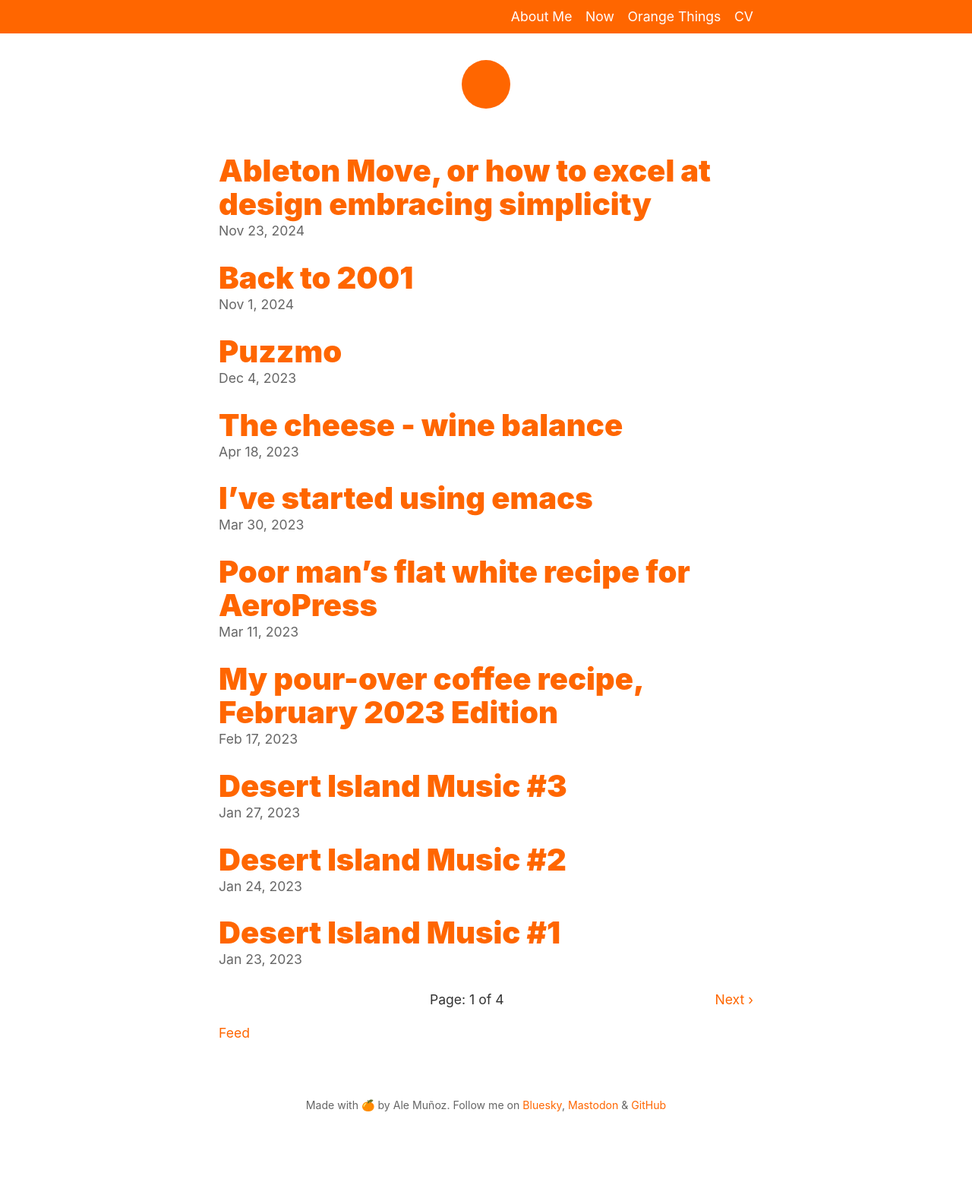
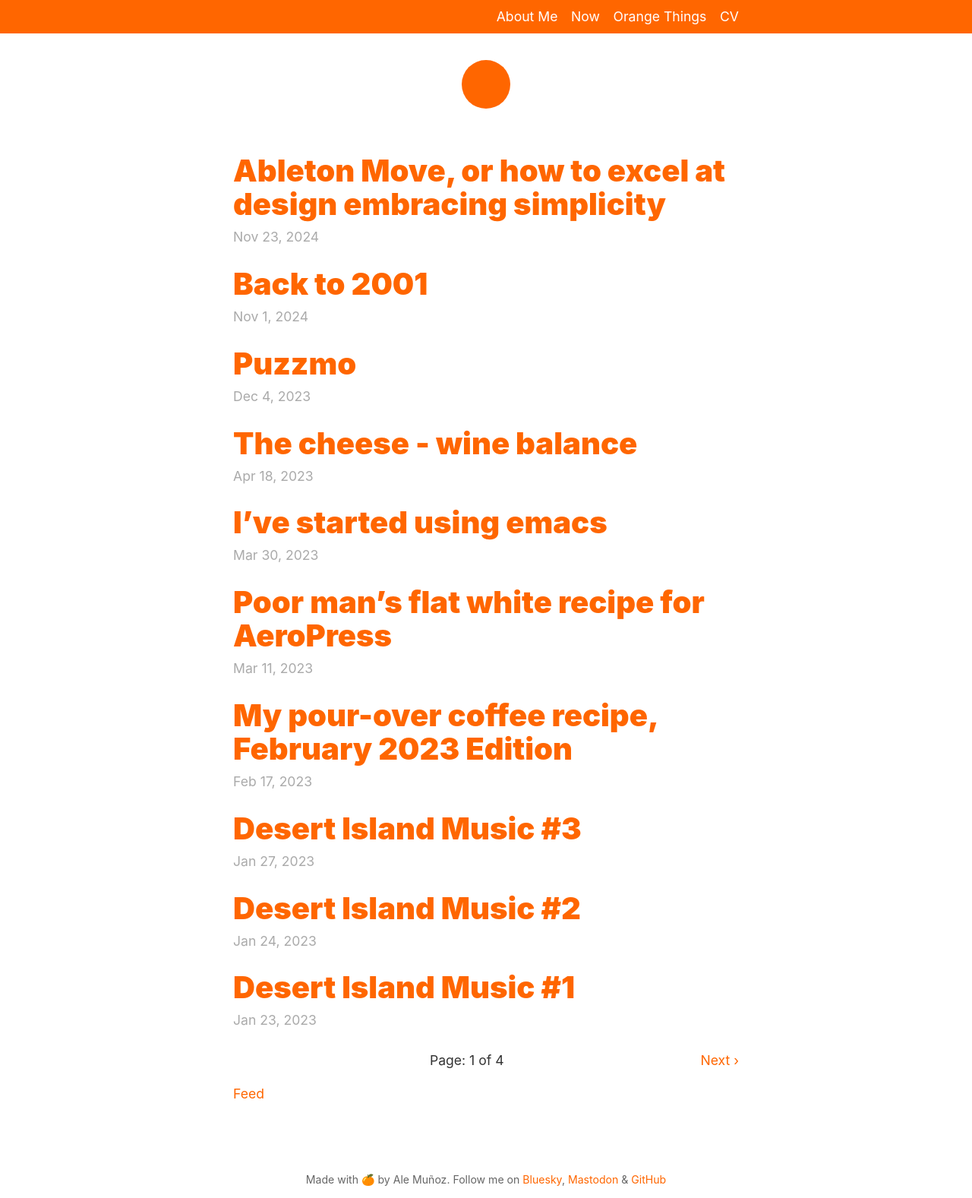
Before and after one commit to bomberstudios/me, a Jekyll site: the page built from index.html, in a window 1280 px wide. Shown: the whole page at 76% size. Built offline with Jekyll 4.4.1, drawn with Linux system fonts in a browser that asks for light colours; the list of posts is cut into pages by our own code; before the commit the page ends 1479 px from its top, so only the background shows below that.

Commit message:
Some CSS tweaks

```diff
--- a/assets/css/style.css
+++ b/assets/css/style.css
@@ -6,6 +6,12 @@
   --quote-bg: light-dark(#f4f4f4, #111);
   --bg-color: light-dark(#fff, #222);
   --subtle: light-dark(#eee, #363636);
+  --subtle-text: light-dark(#aaa, #555);
+}
+
+html {
+  display: flex;
+  flex-direction: column;
 }
 
 body {
@@ -18,12 +24,19 @@
   color: var(--text-color);
   background-color: var(--bg-color);
   min-height: 100vh;
+  display: flex;
+  flex-direction: column;
+  flex: 0 1 0;
+  header {
+    flex: 0 0 auto;
+  }
 
   /* Code Blocks */
   word-wrap: break-word; /* force long words to break */
   overflow-wrap: break-word; /* newer syntax standard that replaces word-wrap */
   main {
     flex: 1;
+    padding: 0 2em;
   }
   a {
     color: var(--brand);
@@ -39,13 +52,10 @@
   }
 }
 
-main {
-  padding: 0 2em;
-}
 main,
 header nav div {
   margin: 0 auto;
-  max-width: 40em;
+  max-width: 60ch;
 }
 ul,
 ol {
@@ -91,8 +101,12 @@
 h1.post-title {
   margin: 0;
 }
-article p.post-meta {
-  margin: 0;
+.post-meta {
+  color: var(--subtle-text);
+}
+h3 + .post-meta {
+  display: block;
+  margin-top: 0.5rem;
 }
 article li {
   list-style: square;
@@ -110,9 +124,6 @@
     margin: 0;
     display: block;
   }
-}
-.post-meta {
-  color: var(--quote-color);
 }
 
 .post-nav {
```
